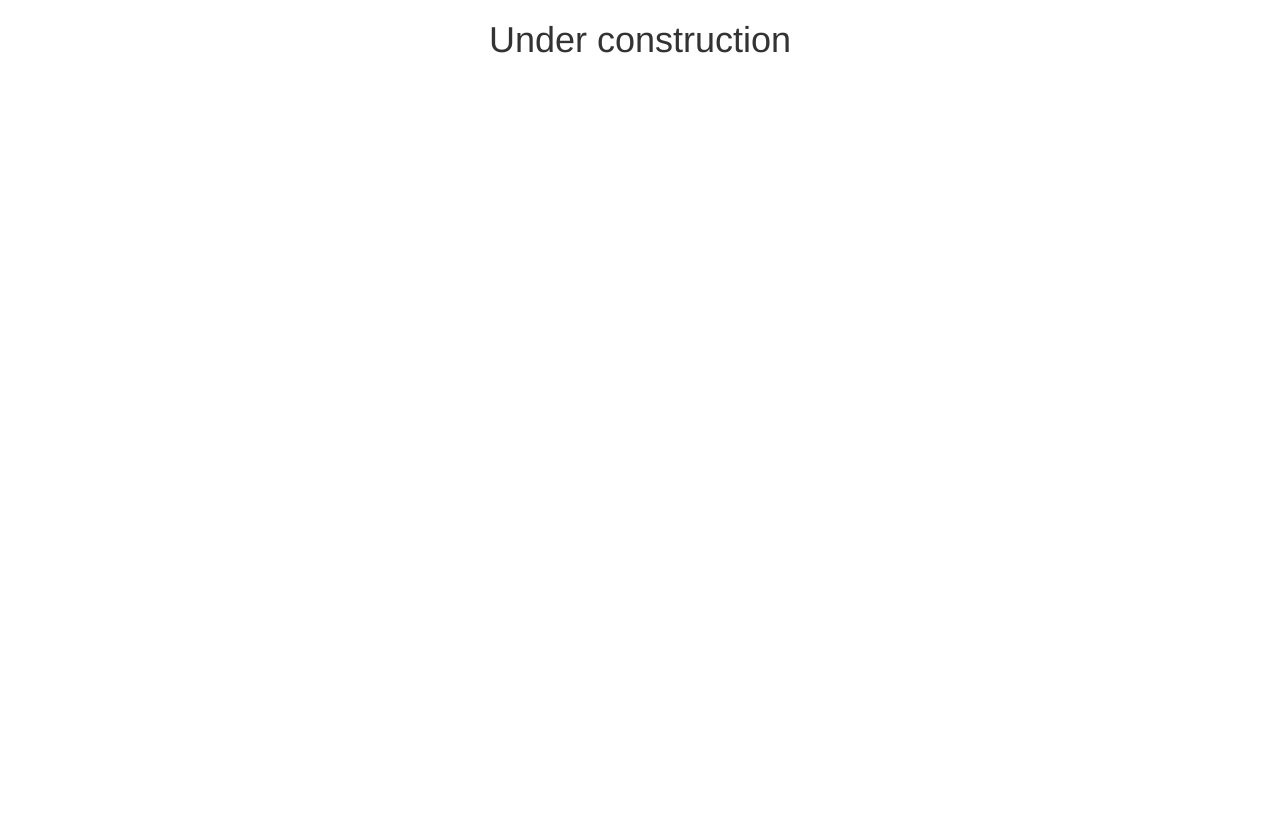
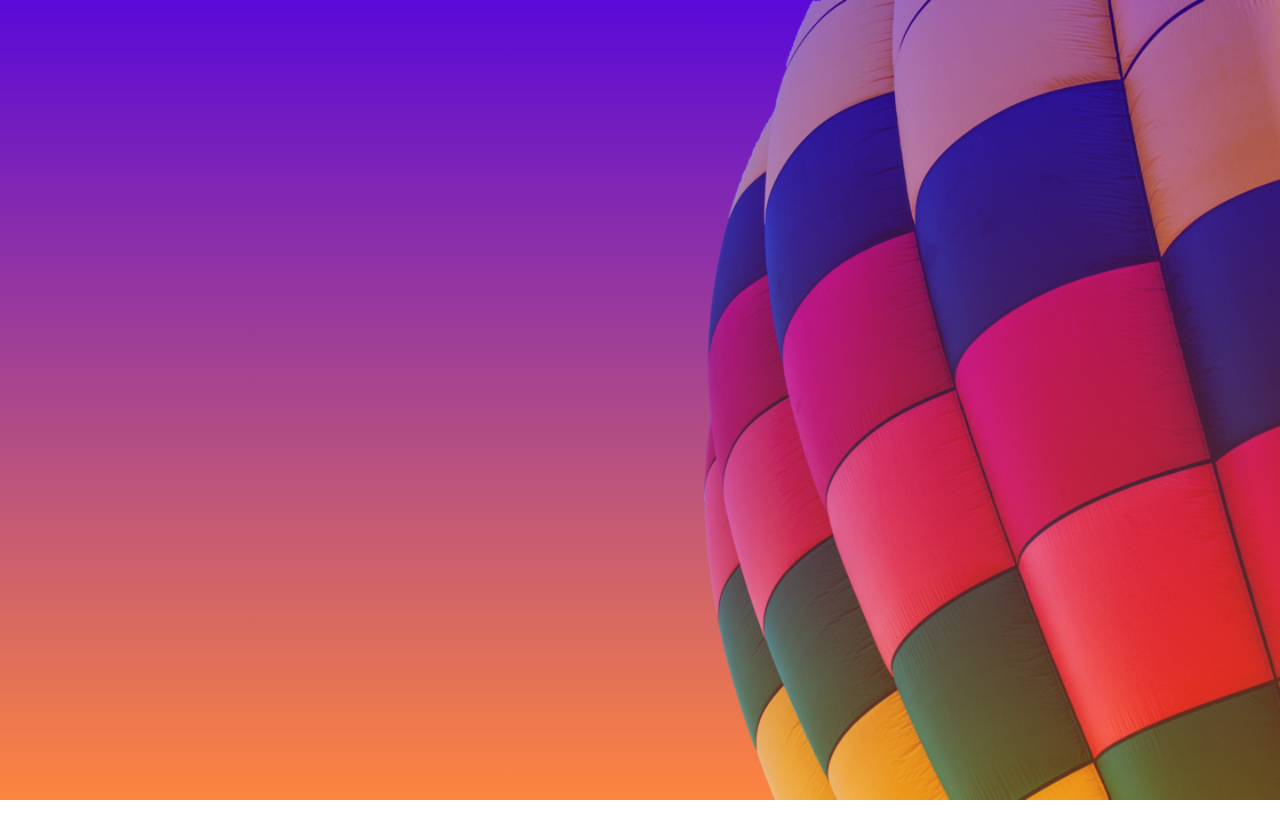
Before and after one commit to brescia123/reverie-website, a website: page index.html in a window 1280 px wide. Before the commit the page ends 800 px from the top, so only its background shows below. Drawn offline with Linux system fonts and the light colour scheme.

Commit message:
Add main bg

```diff
--- a/index.html
+++ b/index.html
@@ -14,14 +14,15 @@
 </head>
 
 <body>
-  <div class="container-fluid">
-    <div  class="center-block">
-      <h1 class="text-center">
-        Under construction
-      </h1>
+    <div id="welcome-section">
+        <div class="balloon-container">
+        </div>
+        <div class="promuoviamo-il-benes">
         </div>
     </div>
+    <div id="presentation-section" class="container-fluid">
 
+    </div>
 </body>
 
 </html>
--- a/sass/main.scss
+++ b/sass/main.scss
@@ -1,7 +1,45 @@
-$font-stack:    Helvetica, sans-serif;
+$font-stack: Helvetica, sans-serif;
 $primary-color: #333;
 
 body {
-  font: 100% $font-stack;
-  color: $primary-color;
+    font: 100% $font-stack;
+    color: $primary-color;
 }
+@mixin background-image-2x($image) {
+     @media (min--moz-device-pixel-ratio: 1.3), (-o-min-device-pixel-ratio: 2.6/2), (-webkit-min-device-pixel-ratio: 1.3), (min-device-pixel-ratio: 1.3), (min-resolution: 1.3dppx){
+        /* on retina, use image that's scaled by 2 */
+        background-image: url($image);
+    }
+}
+
+#welcome-section {
+    height: 100vh;
+    width: 100vw;
+    background-image: linear-gradient(to top, #fd853f, #5a09d8);
+
+    .balloon-container {
+        width: 45vw;
+        height: 100vh;
+        background-image: linear-gradient(to top, #fd853f 0%, #5a09d8 100%), url("../images/air-balloon-cover.png");
+        //@include background-image-2x("../images/air-balloon-cover@2x.png");
+        background-size: cover;
+        background-repeat: no-repeat;
+        float: right;
+        background-blend-mode: soft-light;
+        opacity: 0.6;
+    }
+
+    .promuoviamo-il-benes {
+        width: 420px;
+        height: 10px;
+        object-fit: contain;
+        font-family: AGaramondPro;
+        font-size: 48px;
+        color: #ffffff;
+    }
+}
+
+#presentation-section {
+    height: 1000px;
+    width: 1000px;
+}
```
Also changed, not shown: css/main.css, images/air-balloon-cover.png (added), 1 other file. Lines whose indentation alone changed are shown as unchanged.
